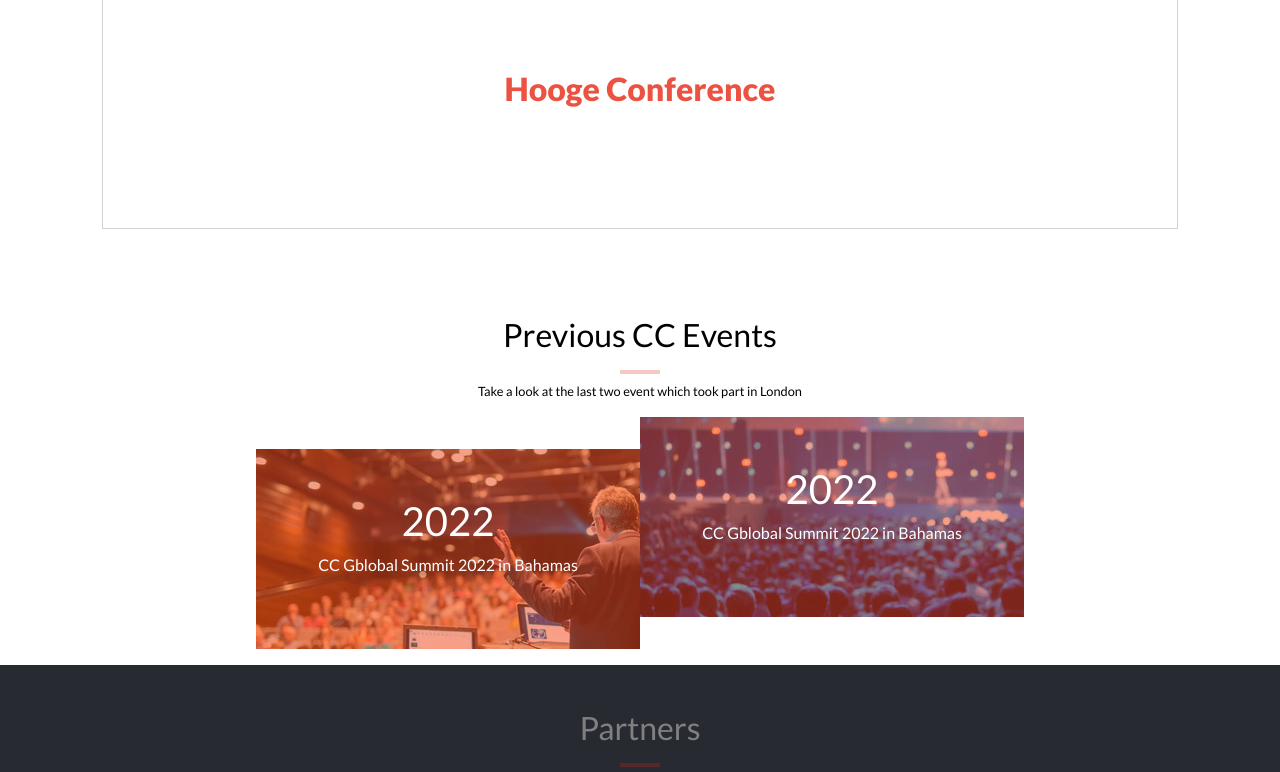
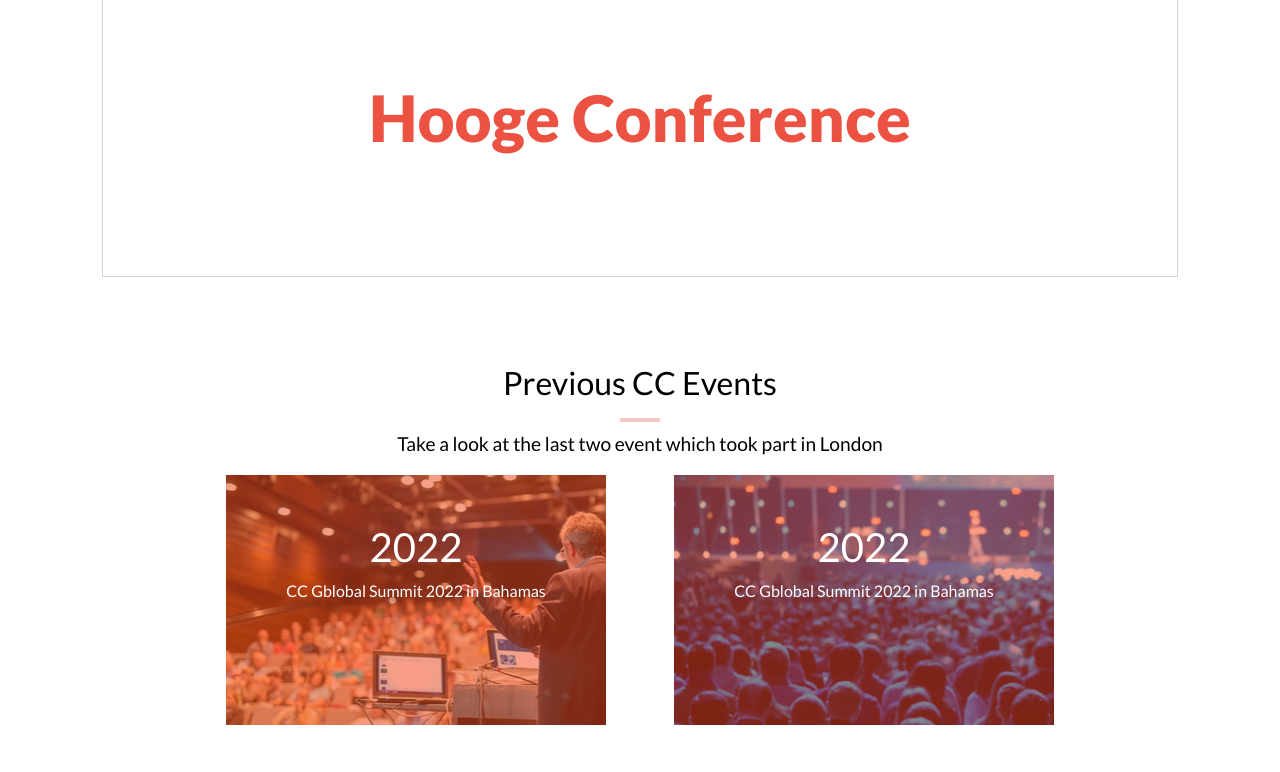
Before and after one commit to BryteLitty/first-capstone, a website: page about.html in a window 1280 px wide. Shown: the part 946-1718 px from the top of the page. Drawn offline with nearby package versions, Linux system fonts and the light colour scheme.

```diff
--- a/about.html
+++ b/about.html
@@ -101,7 +101,7 @@
                 Take a look at the last two event which took part in London
             </p>
             <div class="event-img-wrapper m-auto">
-                <div class="event-img m-auto mb-3">
+                <div class="event-img m-auto mb-5 event-1">
                     <div class="event-content">
                         <div class="event-text text-white text-center">
                             <h1 class="year mt-5">2022</h1>
--- a/css/style.css
+++ b/css/style.css
@@ -563,15 +563,30 @@
         display: none;
     }
 
+    .email {
+        margin: 10px 0;
+        padding: 0;
+    }
+    .desc {
+        margin-top: 0;
+        font-size: 1.2em;
+    }
+
+    .main-logo {
+        font-size: 2em;
+    }
+
     .event-img-wrapper {
-        display: flex;
-        justify-content: space-between;
-        align-items: center;
-        width: 60%;
+        width: 70%;
+        display: grid;
+        grid-template-columns: auto auto;
     }
+
 
     .event-img {
         margin: 50px;
+        height: 250px;
     }
 
+
 }
```
